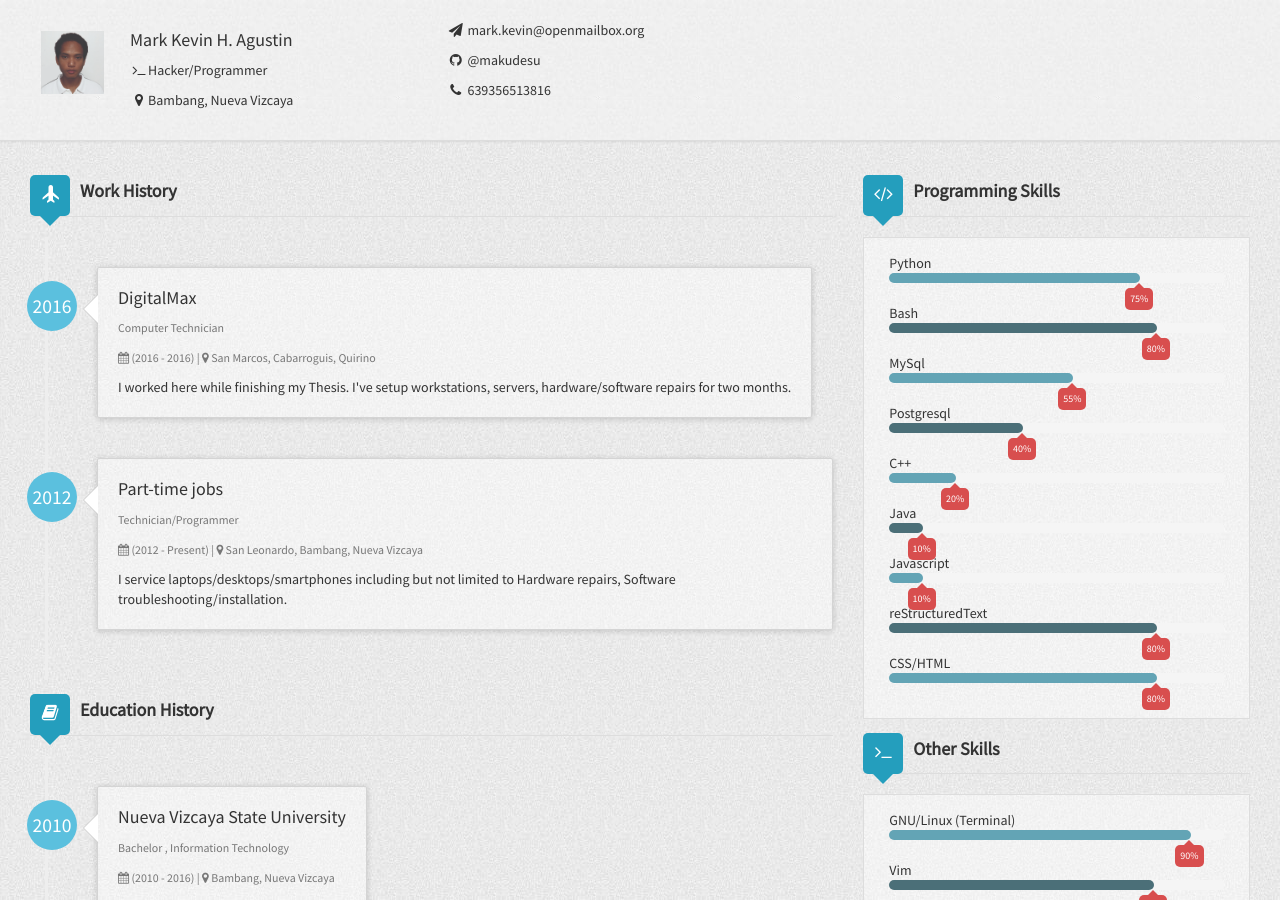
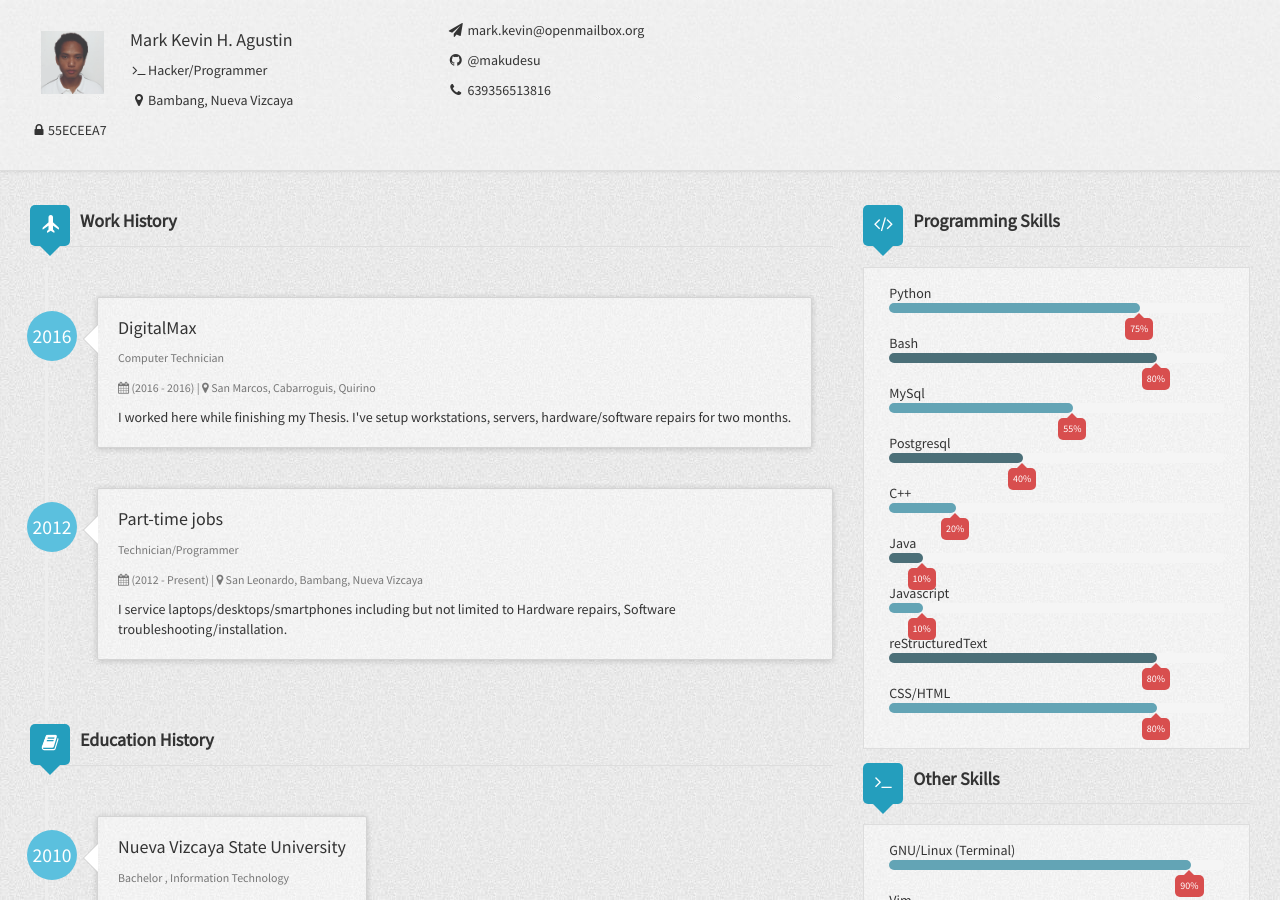
Before and after one commit to makudesu/makudesu.github.io, a Jekyll site: the page built from index.html, in a window 1280 px wide and 900 px high. Built offline with Jekyll 4.4.1, drawn with Linux system fonts in a browser that asks for light colours; nearby versions of some CDN libraries.

Commit message:
Added OpenPGP key

```diff
--- a/_config.yml
+++ b/_config.yml
@@ -17,6 +17,7 @@ author:
   address: Bambang, Nueva Vizcaya
   email: mark.kevin@openmailbox.org
   github: makudesu
+  gpg: 55ECEEA7
   gavatar: /makudesu.github.io/assets/img/avatar.JPG
   cp: +639356513816
   workHistory:
--- a/_includes/header.html
+++ b/_includes/header.html
@@ -6,6 +6,7 @@
                 <h4>{{ site.author.name }}</h4>
                 <p><i class=" fa fa-terminal fa-fw"></i>{{ site.author.title }}</p>
                 <p><i class=" fa fa-map-marker fa-fw"></i>{{ site.author.address }}</p>
+                <p><i class=" fa fa-lock fa-fw"></i>{{ site.author.gpg }}</p>
                 <div class="clearfix"></div>
             </div>
 
```
